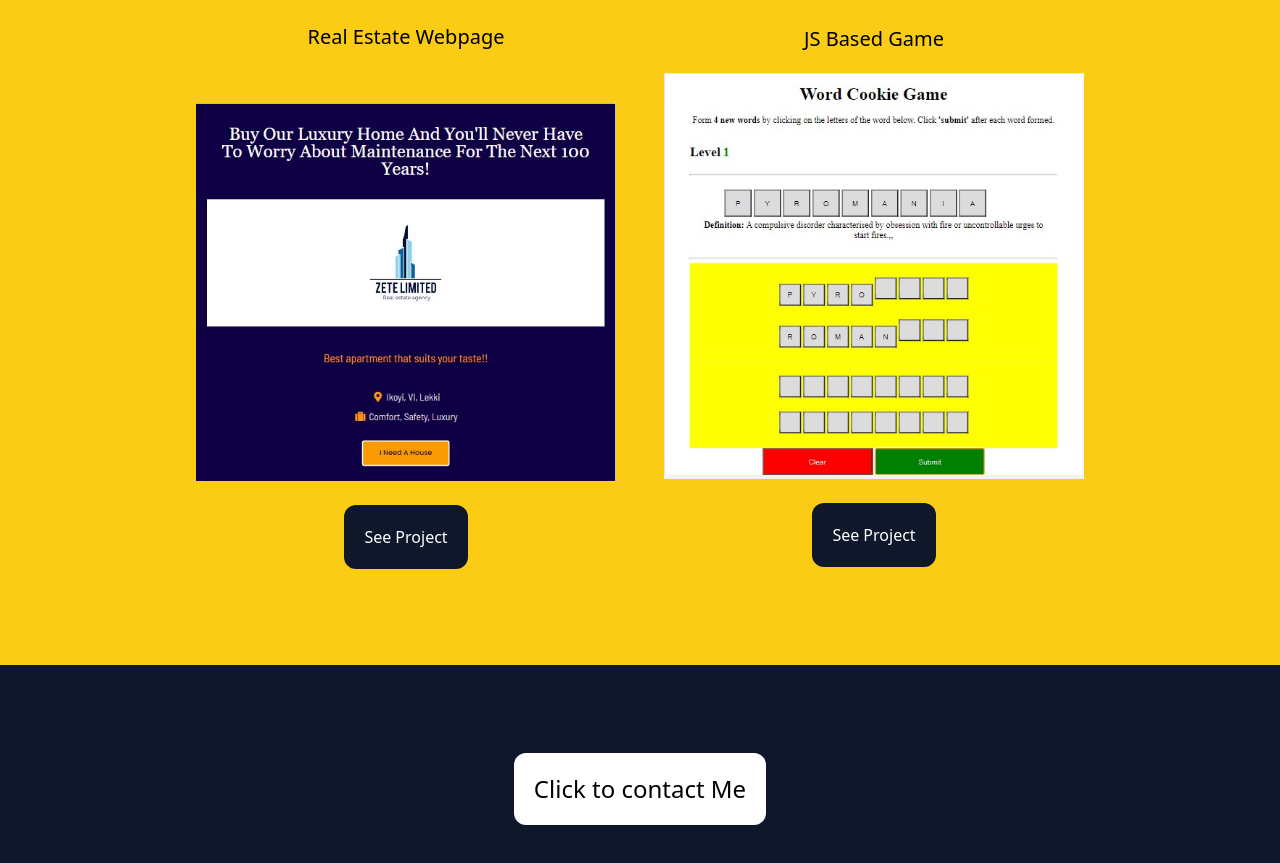
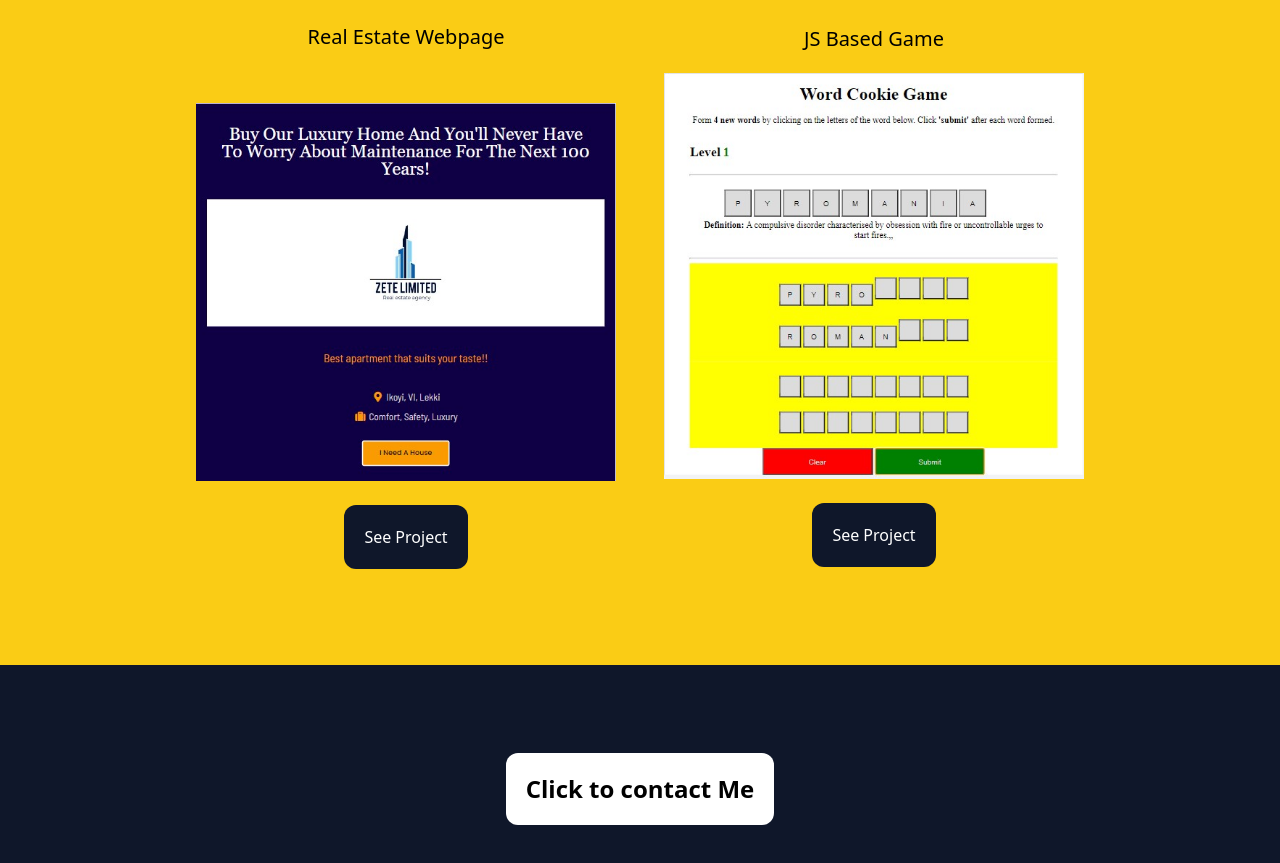
Before and after one commit to Adedamola-Adeyemo/WebDevPortfolio, a website: page index.html in a window 1280 px wide. Shown: the part 2673-3536 px from the top of the page. Drawn offline with Linux system fonts and the light colour scheme.

Commit message:
reworked

```diff
--- a/index.html
+++ b/index.html
@@ -99,7 +99,7 @@
 
   </main>
   <footer class ="py-10 px-5 text-2xl text-white bg-slate-900 flex flex-col items-center justify-around">
-    <button class="p-5 mx-auto mt-12 mb-12 text-1xl bg-white rounded-xl" type="button"><a href="http://wa.me/2348139345956" class="text-black">Click to contact Me</a></button>
+    <button class="p-5 mx-auto mt-12 mb-12 text-1xl bg-white rounded-xl" type="button"><a href="http://wa.me/2348139345956" class="text-black"><b>Click to contact Me</b></a></button>
   </footer>
   <script src="script.js"></script>
 </body>
```
